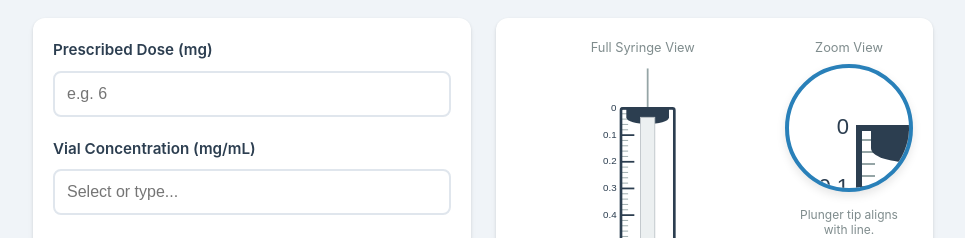
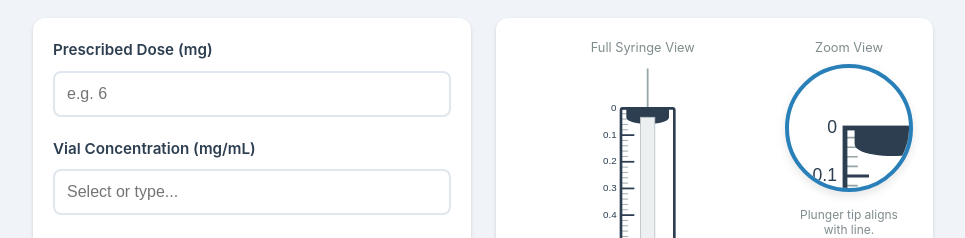
Before and after one commit to Cephalopd/hrt-injection-visualizer, a plain HTML site: page index.html in a window 1280 px wide. Shown: the part 199-437 px from the top of the page, without its empty margins (157-1122 px from the left). Drawn offline with Linux system fonts and the light colour scheme.

Commit message:
Update index.html
Increased zoom out to try to capture marks better.

```diff
--- a/index.html
+++ b/index.html
@@ -383,8 +383,8 @@
         const tipAbsoluteY = SVG_CONFIG.barrelTopY + plungerY;
 
         // --- ZOOM & PAN SETTINGS ---
-        const zoomHeight = 60; // Larger height = Zoomed Out
-        const zoomWidth = 60;  // Slightly wider to accommodate the shift
+        const zoomHeight = 75; // Larger height = Zoomed Out
+        const zoomWidth = 75;  // Slightly wider to accommodate the shift
 
         // Shift 'vbX' to -15 to see the numbers clearly on the left
         const vbX = -15;
```
